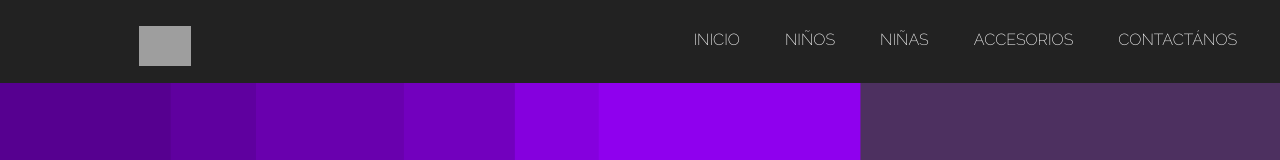
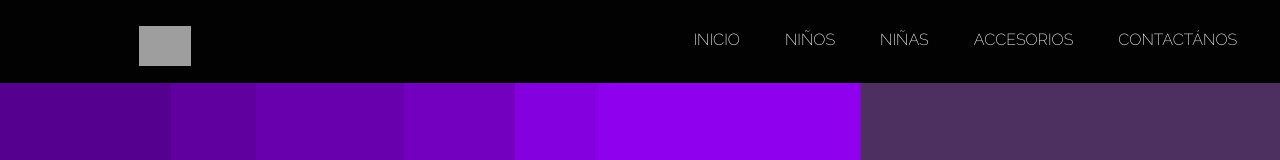
Before and after one commit to JMinio/coderproyect.github.io, a website: page index.html in a window 1280 px wide. Shown: the top 160 px of the page. Drawn offline with nearby package versions, Linux system fonts and the light colour scheme; grey boxes are pictures that could not be loaded.

Commit message:
testeando el css

```diff
--- a/styles/styles.css
+++ b/styles/styles.css
@@ -10,7 +10,7 @@
 nav {
     height: 15vh;
     width: 100%;
-    background-color: #222;
+    background-color: #020202;
     padding: 1% 1% 1% 0;
     display: flex;
     flex-direction: column;
```
